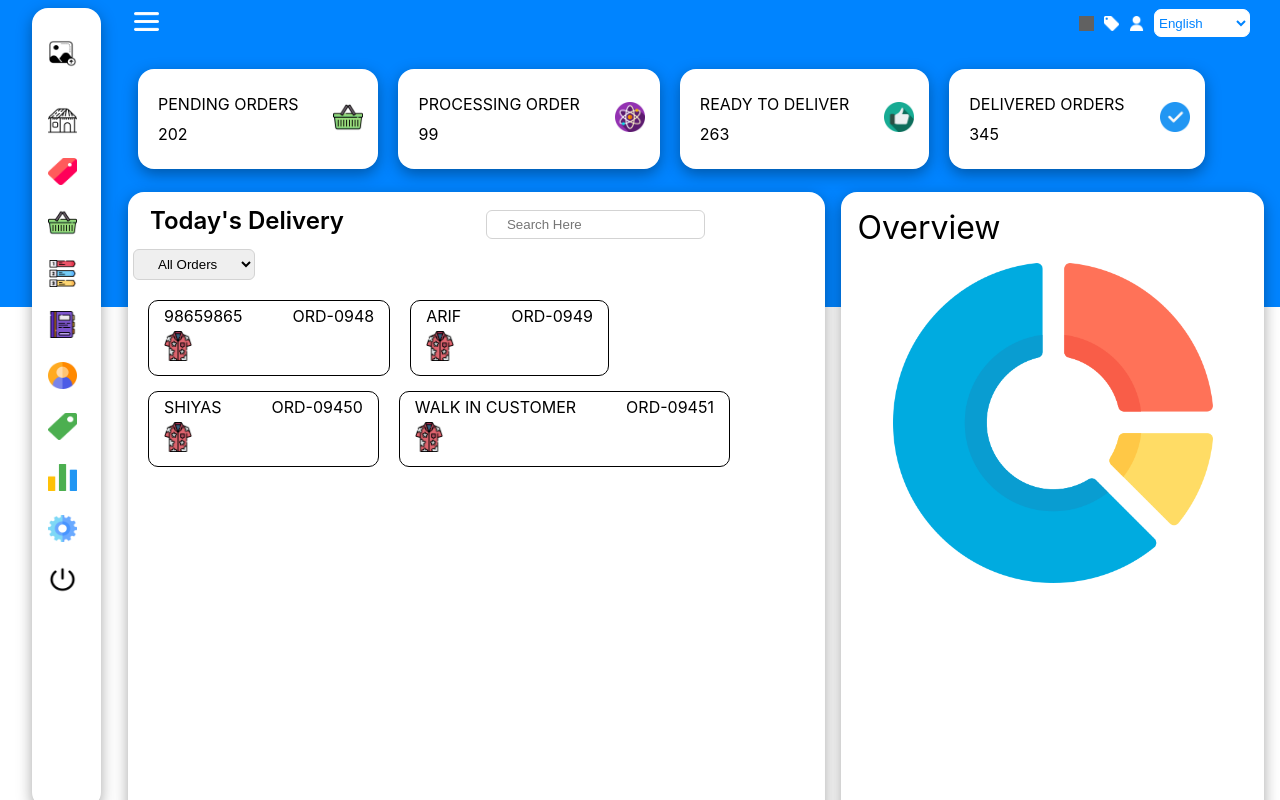
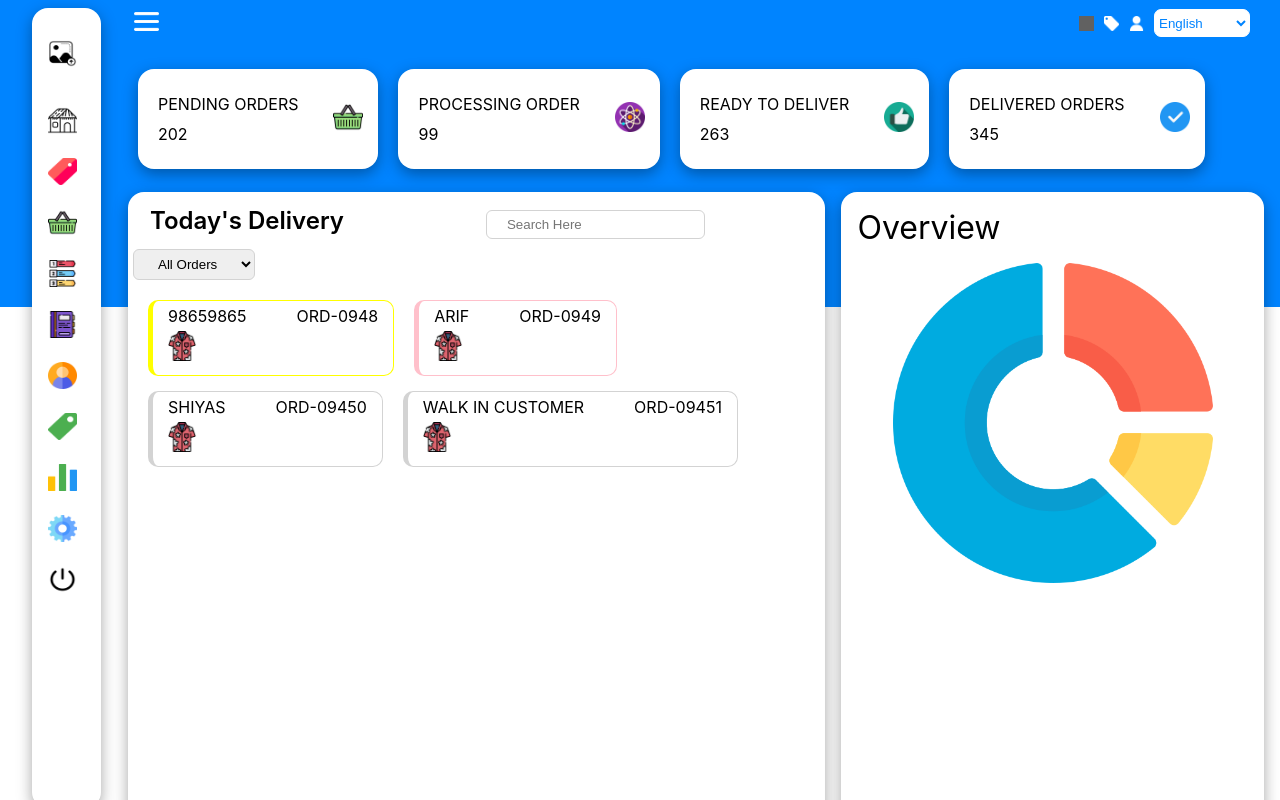
Before and after one commit to akashpal9007/rctDashBoard, a React (Create React App) app: page / in a window 1280 px wide. Shown: the top 800 px of the page. Built offline with nearby package versions, Linux system fonts and the light colour scheme; grey boxes are pictures that could not be loaded.

Commit message:
updated Order

```diff
--- a/src/Components/CurrOrder.css
+++ b/src/Components/CurrOrder.css
@@ -1,6 +1,7 @@
 .currOrder{
-    border: 1px solid black;
+    border: 1px solid;
     width: max-content;
+    border-left-width: 5px;
     border-radius: 10px;
     padding-bottom: 10px;
     margin-top: 15px;
--- a/src/Components/CurrOrder.jsx
+++ b/src/Components/CurrOrder.jsx
@@ -1,8 +1,8 @@
 import React from 'react'
 import './CurrOrder.css'
-const CurrOrder = ({OrderName, OrderId, IconName}) => {
+const CurrOrder = ({OrderName, OrderId, IconName, color}) => {
   return (
-    <div className='currOrder'>
+    <div style={{borderColor: color}} className='currOrder'>
         <div className='currOrderDetails'>
             <span className='currOrderName'>{OrderName}</span>
             <span className='order-id'>{OrderId}</span>
--- a/src/Components/TrackBoard.jsx
+++ b/src/Components/TrackBoard.jsx
@@ -16,10 +16,10 @@ const TrackBoard = () => {
           </select>
         </div>
         <div className='CurrentOrders'>
-            <CurrOrder OrderName={"98659865"} OrderId={"ORD-0948"} IconName={"shirt"}/>
-            <CurrOrder OrderName={"ARIF"} OrderId={"ORD-0949"} IconName={"shirt"}/>
-            <CurrOrder OrderName={"SHIYAS"} OrderId={"ORD-09450"} IconName={"shirt"}/>
-            <CurrOrder OrderName={"WALK IN CUSTOMER"} OrderId={"ORD-09451"} IconName={"shirt"}/>
+            <CurrOrder OrderName={"98659865"} OrderId={"ORD-0948"} IconName={"shirt"} color="yellow"/>
+            <CurrOrder OrderName={"ARIF"} OrderId={"ORD-0949"} IconName={"shirt"} color="pink"/>
+            <CurrOrder OrderName={"SHIYAS"} OrderId={"ORD-09450"} IconName={"shirt"} color="lightGrey"/>
+            <CurrOrder OrderName={"WALK IN CUSTOMER"} OrderId={"ORD-09451"} IconName={"shirt"} color="lightGrey"/>
         </div>
     </div>
   )
```
